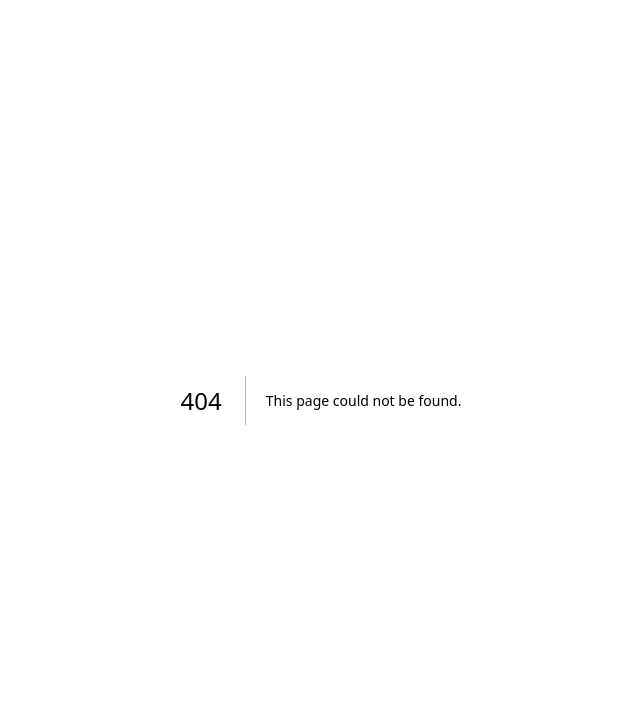
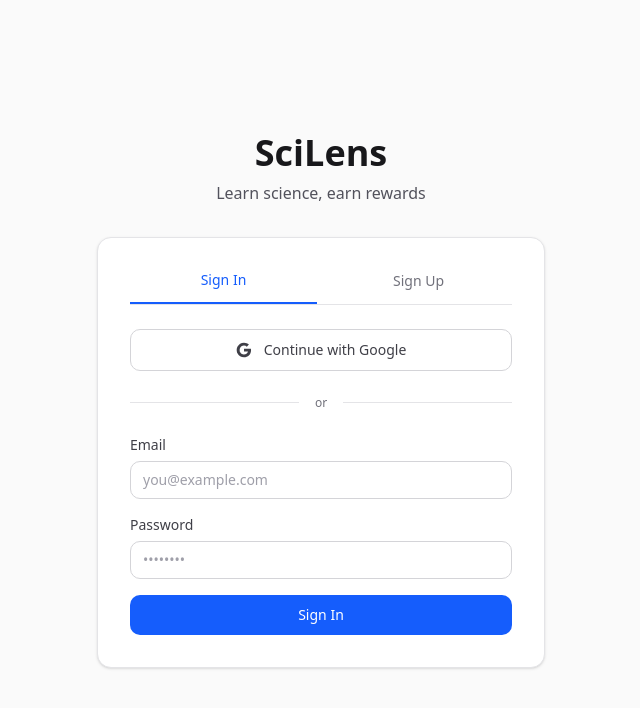
Before and after one commit to aakarsh545/scilens, a Next.js app: page /login in a window 1280 px wide. Before the commit this address had no page. Shown: the top 708 px of the page, without its empty margins (319-959 px from the left). Built offline with nearby package versions, Linux system fonts and the light colour scheme; no server answers.

Commit message:
add auth flow

```diff
--- /dev/null
+++ b/app/auth/callback/route.ts
@@ -0,0 +1,17 @@
+import { createClient } from '@/lib/supabase/server'
+import { NextResponse } from 'next/server'
+import type { NextRequest } from 'next/server'
+
+export async function GET(request: NextRequest) {
+  const { searchParams, origin } = new URL(request.url)
+  const code = searchParams.get('code')
+  const redirect = searchParams.get('redirect_to')?.toString()
+
+  if (code) {
+    const supabase = await createClient()
+    await supabase.auth.exchangeCodeForSession(code)
+  }
+
+  // URL to redirect to after sign in process completes
+  return NextResponse.redirect(`${origin}/dashboard`)
+}
--- /dev/null
+++ b/app/auth/signout/route.ts
@@ -0,0 +1,12 @@
+import { createClient } from '@/lib/supabase/server'
+import { revalidatePath } from 'next/cache'
+import { redirect } from 'next/navigation'
+
+export async function POST() {
+  const supabase = await createClient()
+
+  await supabase.auth.signOut()
+
+  revalidatePath('/', 'layout')
+  redirect('/login')
+}
--- /dev/null
+++ b/app/dashboard/page.tsx
@@ -0,0 +1,38 @@
+import { createClient } from '@/lib/supabase/server'
+import { redirect } from 'next/navigation'
+
+export default async function DashboardPage() {
+  const supabase = await createClient()
+
+  const {
+    data: { user },
+  } = await supabase.auth.getUser()
+
+  if (!user) {
+    redirect('/login')
+  }
+
+  return (
+    <div className="min-h-screen bg-zinc-50 p-8 dark:bg-black">
+      <div className="mx-auto max-w-4xl">
+        <div className="rounded-xl border border-zinc-200 bg-white p-8 shadow-sm dark:border-zinc-800 dark:bg-zinc-900">
+          <h1 className="text-2xl font-bold text-zinc-900 dark:text-zinc-50">
+            Welcome to SciLens
+          </h1>
+          <p className="mt-2 text-zinc-600 dark:text-zinc-400">
+            Logged in as <span className="font-medium text-zinc-900 dark:text-zinc-50">{user.email}</span>
+          </p>
+
+          <form action="/auth/signout" method="post" className="mt-6">
+            <button
+              type="submit"
+              className="rounded-lg border border-zinc-300 px-4 py-2 text-sm font-medium text-zinc-700 transition-colors hover:bg-zinc-50 dark:border-zinc-700 dark:text-zinc-300 dark:hover:bg-zinc-800"
+            >
+              Sign Out
+            </button>
+          </form>
+        </div>
+      </div>
+    </div>
+  )
+}
--- /dev/null
+++ b/app/login/page.tsx
@@ -0,0 +1,204 @@
+'use client'
+
+import { useState } from 'react'
+import { createClient } from '@/lib/supabase/client'
+import { useRouter } from 'next/navigation'
+
+type Tab = 'signin' | 'signup'
+
+export default function LoginPage() {
+  const [tab, setTab] = useState<Tab>('signin')
+  const [email, setEmail] = useState('')
+  const [password, setPassword] = useState('')
+  const [loading, setLoading] = useState(false)
+  const [error, setError] = useState<string | null>(null)
+  const router = useRouter()
+  const supabase = createClient()
+
+  const handleSignIn = async (e: React.FormEvent) => {
+    e.preventDefault()
+    setLoading(true)
+    setError(null)
+
+    const { error } = await supabase.auth.signInWithPassword({
+      email,
+      password,
+    })
+
+    if (error) {
+      setError(error.message)
+      setLoading(false)
+    } else {
+      router.push('/dashboard')
+    }
+  }
+
+  const handleSignUp = async (e: React.FormEvent) => {
+    e.preventDefault()
+    setLoading(true)
+    setError(null)
+
+    const { error } = await supabase.auth.signUp({
+      email,
+      password,
+    })
+
+    if (error) {
+      setError(error.message)
+      setLoading(false)
+    } else {
+      router.push('/dashboard')
+    }
+  }
+
+  const handleGoogleSignIn = async () => {
+    setLoading(true)
+    setError(null)
+
+    const { error } = await supabase.auth.signInWithOAuth({
+      provider: 'google',
+      options: {
+        redirectTo: `${window.location.origin}/auth/callback`,
+      },
+    })
+
+    if (error) {
+      setError(error.message)
+      setLoading(false)
+    }
+  }
+
+  return (
+    <div className="flex min-h-screen items-center justify-center bg-zinc-50 px-4 dark:bg-black">
+      <div className="w-full max-w-md">
+        <div className="mb-8 text-center">
+          <h1 className="text-4xl font-bold text-zinc-900 dark:text-zinc-50">SciLens</h1>
+          <p className="mt-2 text-zinc-600 dark:text-zinc-400">Learn science, earn rewards</p>
+        </div>
+
+        <div className="rounded-xl border border-zinc-200 bg-white p-8 shadow-sm dark:border-zinc-800 dark:bg-zinc-900">
+          {/* Tabs */}
+          <div className="mb-6 flex gap-2 border-b border-zinc-200 dark:border-zinc-800">
+            <button
+              onClick={() => setTab('signin')}
+              className={`flex-1 pb-3 text-center text-sm font-medium transition-colors ${
+                tab === 'signin'
+                  ? 'border-b-2 border-blue-600 text-blue-600'
+                  : 'text-zinc-500 hover:text-zinc-700 dark:text-zinc-400 dark:hover:text-zinc-300'
+              }`}
+            >
+              Sign In
+            </button>
+            <button
+              onClick={() => setTab('signup')}
+              className={`flex-1 pb-3 text-center text-sm font-medium transition-colors ${
+                tab === 'signup'
+                  ? 'border-b-2 border-blue-600 text-blue-600'
+                  : 'text-zinc-500 hover:text-zinc-700 dark:text-zinc-400 dark:hover:text-zinc-300'
+              }`}
+            >
+              Sign Up
+            </button>
+          </div>
+
+          {/* Google Button */}
+          <button
+            onClick={handleGoogleSignIn}
+            disabled={loading}
+            className="mb-6 flex w-full items-center justify-center gap-3 rounded-lg border border-zinc-300 bg-white px-4 py-2.5 text-sm font-medium text-zinc-700 transition-colors hover:bg-zinc-50 disabled:cursor-not-allowed disabled:opacity-50 dark:border-zinc-700 dark:bg-zinc-800 dark:text-zinc-300 dark:hover:bg-zinc-700"
+          >
+            {loading ? (
+              <div className="h-4 w-4 animate-spin rounded-full border-2 border-zinc-300 border-t-zinc-700 dark:border-zinc-600 dark:border-t-zinc-300" />
+            ) : (
+              <>
+                <svg className="h-4 w-4" viewBox="0 0 24 24">
+                  <path
+                    fill="currentColor"
+                    d="M22.56 12.25c0-.78-.07-1.53-.2-2.25H12v4.26h5.92c-.26 1.37-1.04 2.53-2.21 3.31v2.77h3.57c2.08-1.92 3.28-4.74 3.28-8.09z"
+                  />
+                  <path
+                    fill="currentColor"
+                    d="M12 23c2.97 0 5.46-.98 7.28-2.66l-3.57-2.77c-.98.66-2.23 1.06-3.71 1.06-2.86 0-5.29-1.93-6.16-4.53H2.18v2.84C3.99 20.53 7.7 23 12 23z"
+                  />
+                  <path
+                    fill="currentColor"
+                    d="M5.84 14.09c-.22-.66-.35-1.36-.35-2.09s.13-1.43.35-2.09V7.07H2.18C1.43 8.55 1 10.22 1 12s.43 3.45 1.18 4.93l2.85-2.22.81-.62z"
+                  />
+                  <path
+                    fill="currentColor"
+                    d="M12 5.38c1.62 0 3.06.56 4.21 1.64l3.15-3.15C17.45 2.09 14.97 1 12 1 7.7 1 3.99 3.47 2.18 7.07l3.66 2.84c.87-2.6 3.3-4.53 6.16-4.53z"
+                  />
+                </svg>
+                Continue with Google
+              </>
+            )}
+          </button>
+
+          {/* Divider */}
+          <div className="mb-6 flex items-center gap-4">
+            <div className="flex-1 border-t border-zinc-200 dark:border-zinc-800" />
+            <span className="text-xs text-zinc-500 dark:text-zinc-400">or</span>
+            <div className="flex-1 border-t border-zinc-200 dark:border-zinc-800" />
+          </div>
+
+          {/* Error Message */}
+          {error && (
+            <div className="mb-4 rounded-lg bg-red-50 p-3 text-sm text-red-700 dark:bg-red-900/20 dark:text-red-400">
+              {error}
+            </div>
+          )}
+
+          {/* Form */}
+          <form onSubmit={tab === 'signin' ? handleSignIn : handleSignUp} className="space-y-4">
+            <div>
+              <label htmlFor="email" className="mb-1.5 block text-sm font-medium text-zinc-700 dark:text-zinc-300">
+                Email
+              </label>
+              <input
+                id="email"
+                type="email"
+                value={email}
+                onChange={(e) => setEmail(e.target.value)}
+                required
+                className="w-full rounded-lg border border-zinc-300 bg-white px-3 py-2 text-sm text-zinc-900 placeholder-zinc-400 focus:border-blue-500 focus:outline-none focus:ring-1 focus:ring-blue-500 dark:border-zinc-700 dark:bg-zinc-800 dark:text-zinc-100 dark:placeholder-zinc-500"
+                placeholder="you@example.com"
+              />
+            </div>
+
+            <div>
+              <label htmlFor="password" className="mb-1.5 block text-sm font-medium text-zinc-700 dark:text-zinc-300">
+                Password
+              </label>
+              <input
+                id="password"
+                type="password"
+                value={password}
+                onChange={(e) => setPassword(e.target.value)}
+                required
+                minLength={6}
+                className="w-full rounded-lg border border-zinc-300 bg-white px-3 py-2 text-sm text-zinc-900 placeholder-zinc-400 focus:border-blue-500 focus:outline-none focus:ring-1 focus:ring-blue-500 dark:border-zinc-700 dark:bg-zinc-800 dark:text-zinc-100 dark:placeholder-zinc-500"
+                placeholder="••••••••"
+              />
+            </div>
+
+            <button
+              type="submit"
+              disabled={loading}
+              className="w-full rounded-lg bg-blue-600 px-4 py-2.5 text-sm font-medium text-white transition-colors hover:bg-blue-700 disabled:cursor-not-allowed disabled:opacity-50"
+            >
+              {loading ? (
+                <div className="flex items-center justify-center">
+                  <div className="h-4 w-4 animate-spin rounded-full border-2 border-white/30 border-t-white" />
+                </div>
+              ) : tab === 'signin' ? (
+                'Sign In'
+              ) : (
+                'Create Account'
+              )}
+            </button>
+          </form>
+        </div>
+      </div>
+    </div>
+  )
+}
```
